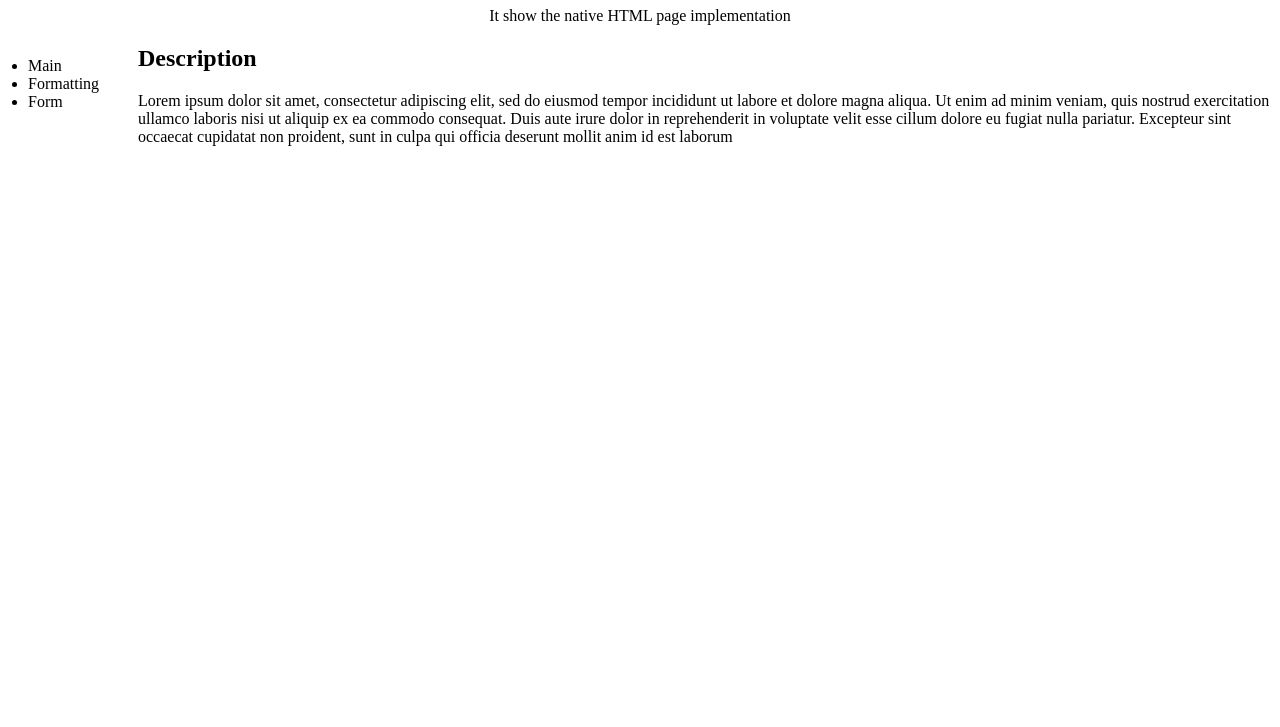
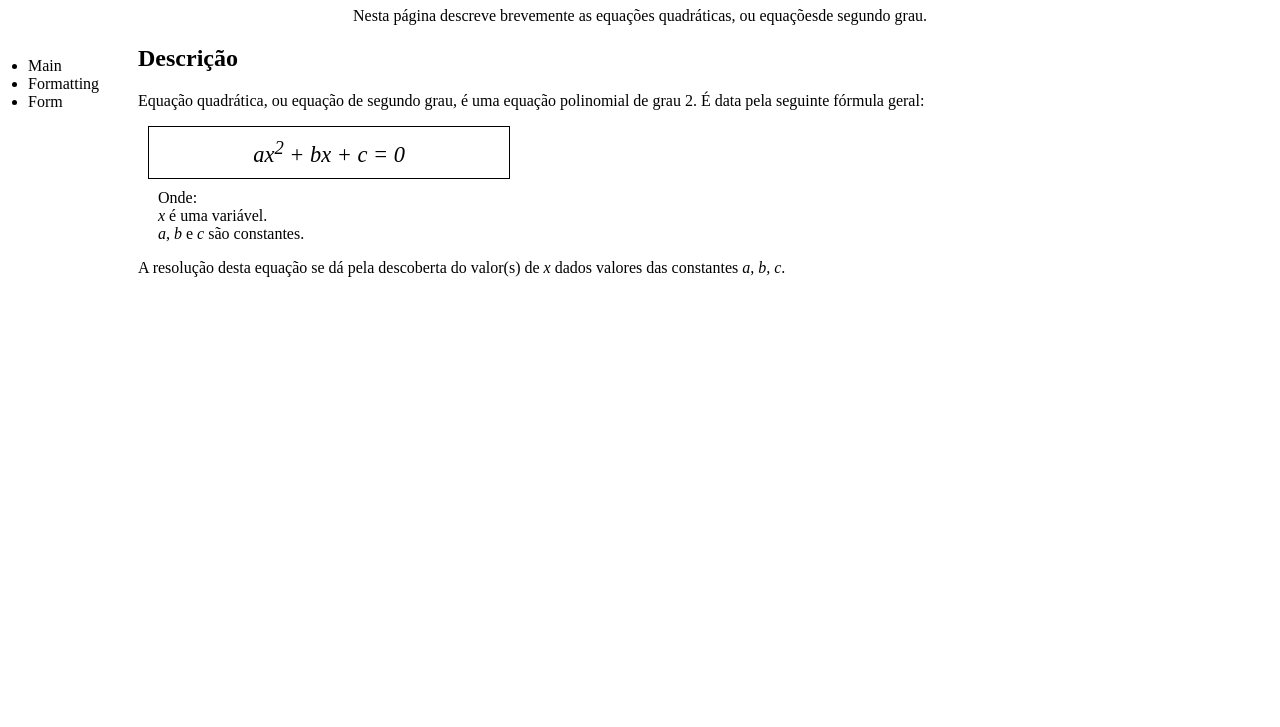
Before and after one commit to rodrigofreund/NodeHtmlTemplate, a website: page views/pages/index.html in a window 1280 px wide. Shown: the part 73-800 px from the top of the page. Drawn offline with Linux system fonts and the light colour scheme.

Commit message:
Criacao conteudo equacao quadratica

```diff
--- a/views/pages/index.html
+++ b/views/pages/index.html
@@ -6,13 +6,13 @@
     <!--[if lt IE 9]>
       <script src="https://oss.maxcdn.com/libs/html5shiv/3.7.0/html5shiv.js"></script>
     <![endif]-->
-    <title>Templates HTML</title>
+    <title>Função Quadrática</title>
     <link href="main.css" rel="stylesheet">
   </head>
   <body>
     <header>
-      <h1>Templates HTML page</h1>
-      <p>It show the native HTML page implementation</p>
+      <h1>Equação Quadrática</h1>
+      <p>Nesta página descreve brevemente as equações quadráticas, ou equaçõesde segundo grau.</p>
     </header>
     <nav>
       <ul>
@@ -22,11 +22,21 @@
       </ul>
     </nav>
     <section class="main-section">
-      <h2>Description</h2>
-      <p>Lorem ipsum dolor sit amet, consectetur adipiscing elit, sed do eiusmod tempor incididunt ut labore et dolore magna aliqua.
-        Ut enim ad minim veniam, quis nostrud exercitation ullamco laboris nisi ut aliquip ex ea commodo consequat. Duis aute irure
-        dolor in reprehenderit in voluptate velit esse cillum dolore eu fugiat nulla pariatur. Excepteur sint occaecat cupidatat non proident,
-        sunt in culpa qui officia deserunt mollit anim id est laborum</p>
+      <h2>Descrição</h2>
+      <p>
+        Equação quadrática, ou equação de segundo grau, é uma equação polinomial de grau 2. É data pela seguinte
+          fórmula geral:
+      </p>
+      <div class="equacao-box">
+        <div class="equacao"><var>ax<sup>2</sup> + bx + c = 0</var></div>
+        <div class="equacao-note">
+            Onde: <br />
+            <var>x</var> é uma variável. <br />
+            <var>a, b</var> e <var>c</var> são constantes.
+        </div>
+      </div>
+      <p>A resolução desta equação se dá pela descoberta do valor(s) de <var>x</var> dados valores das constantes
+      <var>a, b, c</var>.</p>
     </section>
   </body>
 </html>
--- a/views/pages/main.css
+++ b/views/pages/main.css
@@ -14,6 +14,26 @@ nav ul {
   padding-left: 20px;
 }
 
+.equacao-box {
+  text-align: center;
+}
+
+.equacao {
+  text-align: center;
+  border: 1px double;
+  padding: 10px;
+  margin: 10px;
+  width: 30%;
+  font-size: 140%;
+}
+
+.equacao-note {
+  width: 30%;
+  text-align: left;
+  padding-left: 20px;
+  font-size: 100%;
+}
+
 @media (max-width:800px) {
   nav ul {
     padding-left: 10px !important;
```
